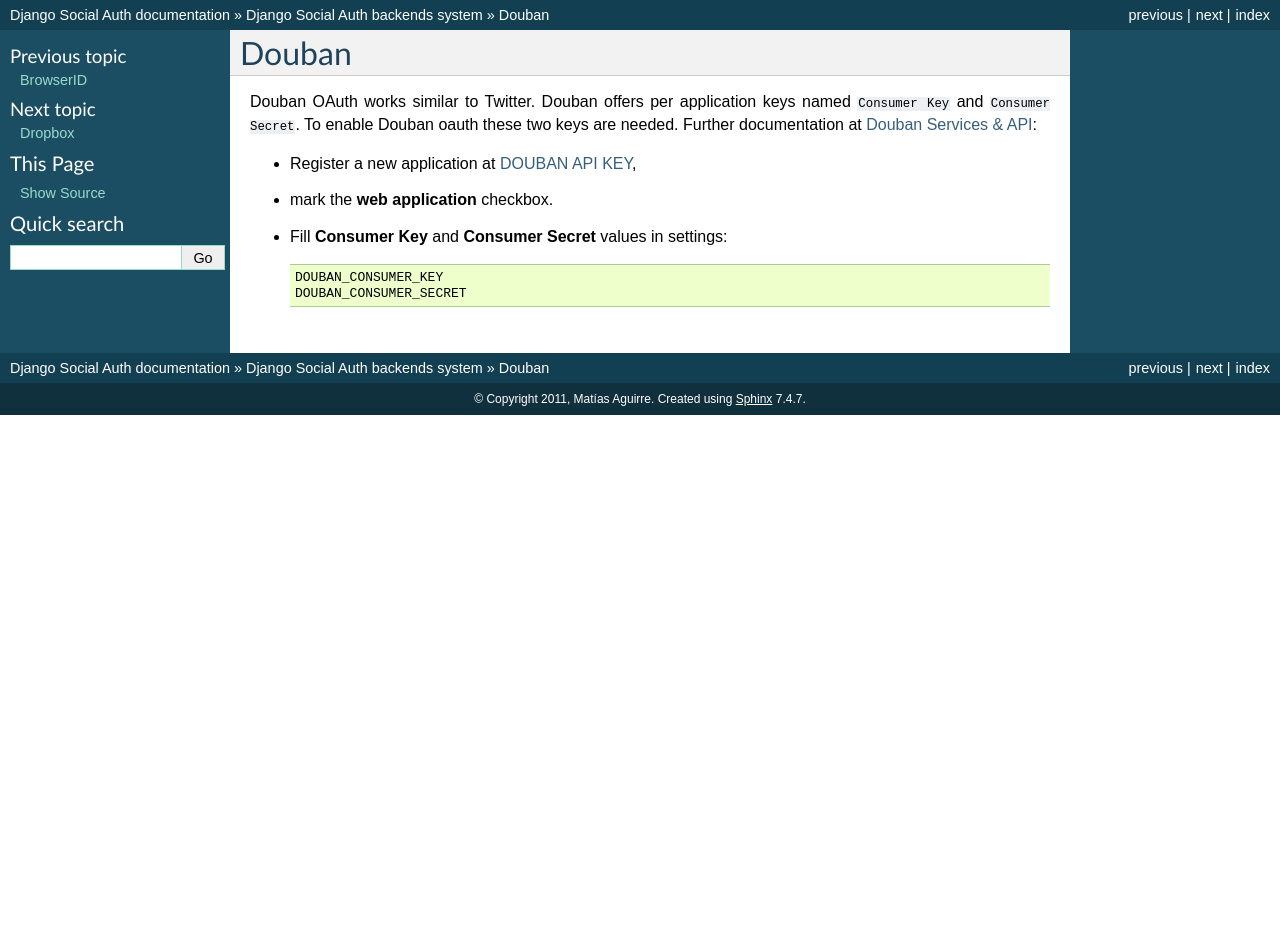
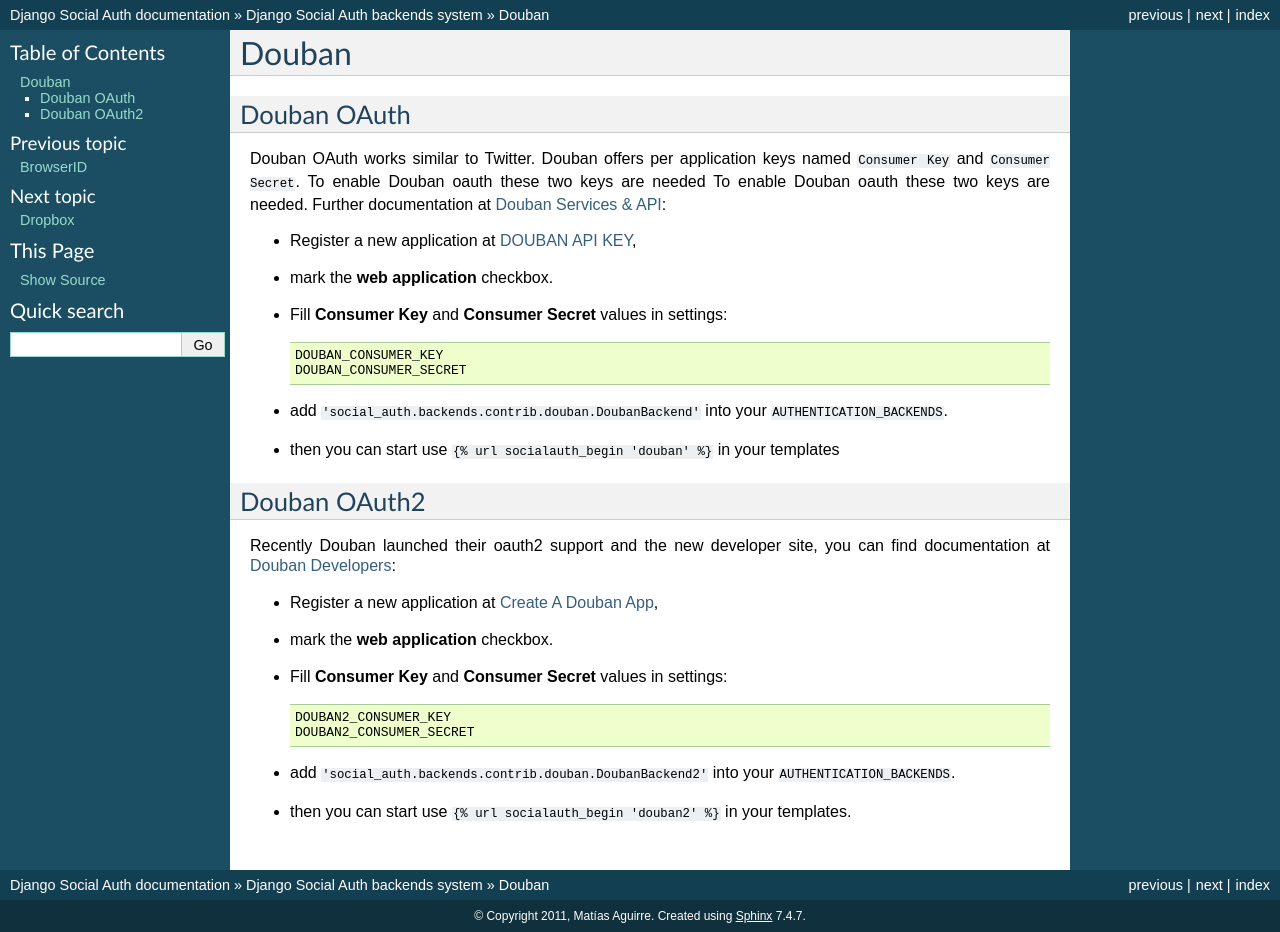
Before and after one commit to devs-cloud/django-social-auth-module, a Sphinx documentation site: the page built from doc/backends/douban.rst, in a window 1280 px wide. Built offline with Sphinx 7.4.7, drawn with Linux system fonts in a browser that asks for light colours; before the commit the page ends 900 px from its top, so only the background shows below that.

Commit message:
update docs for douban support

```diff
--- a/doc/backends/douban.rst
+++ b/doc/backends/douban.rst
@@ -1,8 +1,10 @@
 Douban
 ======
 
+Douban OAuth
+------------
 Douban OAuth works similar to Twitter.
-Douban offers per application keys named ``Consumer Key`` and ``Consumer Secret``.
+Douban offers per application keys named ``Consumer Key`` and ``Consumer Secret``. To enable Douban oauth these two keys are needed
 To enable Douban oauth these two keys are needed. Further documentation at
 `Douban Services & API`_:
 
@@ -15,6 +17,32 @@
       DOUBAN_CONSUMER_KEY
       DOUBAN_CONSUMER_SECRET
 
+- add ``'social_auth.backends.contrib.douban.DoubanBackend'``
+  into your ``AUTHENTICATION_BACKENDS``.
+
+- then you can start use ``{% url socialauth_begin 'douban' %}`` in your templates
+
+Douban OAuth2
+-------------
+Recently Douban launched their oauth2 support and the new developer site, you can find documentation at
+`Douban Developers`_:
+
+- Register a new application at `Create A Douban App`_,
+
+- mark the **web application** checkbox.
+
+- Fill **Consumer Key** and **Consumer Secret** values in settings::
+
+      DOUBAN2_CONSUMER_KEY
+      DOUBAN2_CONSUMER_SECRET
+
+
+- add ``'social_auth.backends.contrib.douban.DoubanBackend2'``
+  into your ``AUTHENTICATION_BACKENDS``.
+
+- then you can start use ``{% url socialauth_begin 'douban2' %}`` in your templates.
 
 .. _Douban Services & API: http://www.douban.com/service/
 .. _Douban API KEY: http://www.douban.com/service/apikey/apply
+.. _Douban Developers : http://developers.douban.com/
+.. _Create A Douban App : http://developers.douban.com/apikey/apply
```
